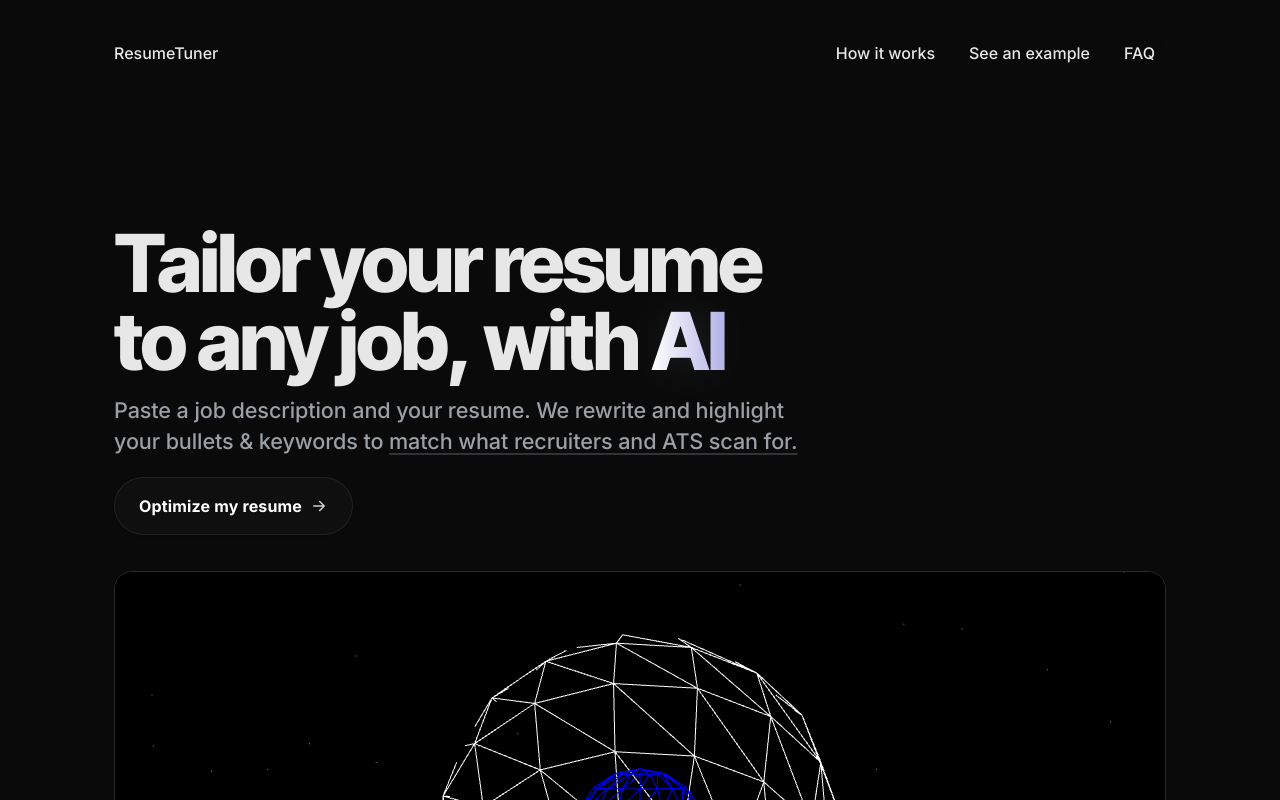
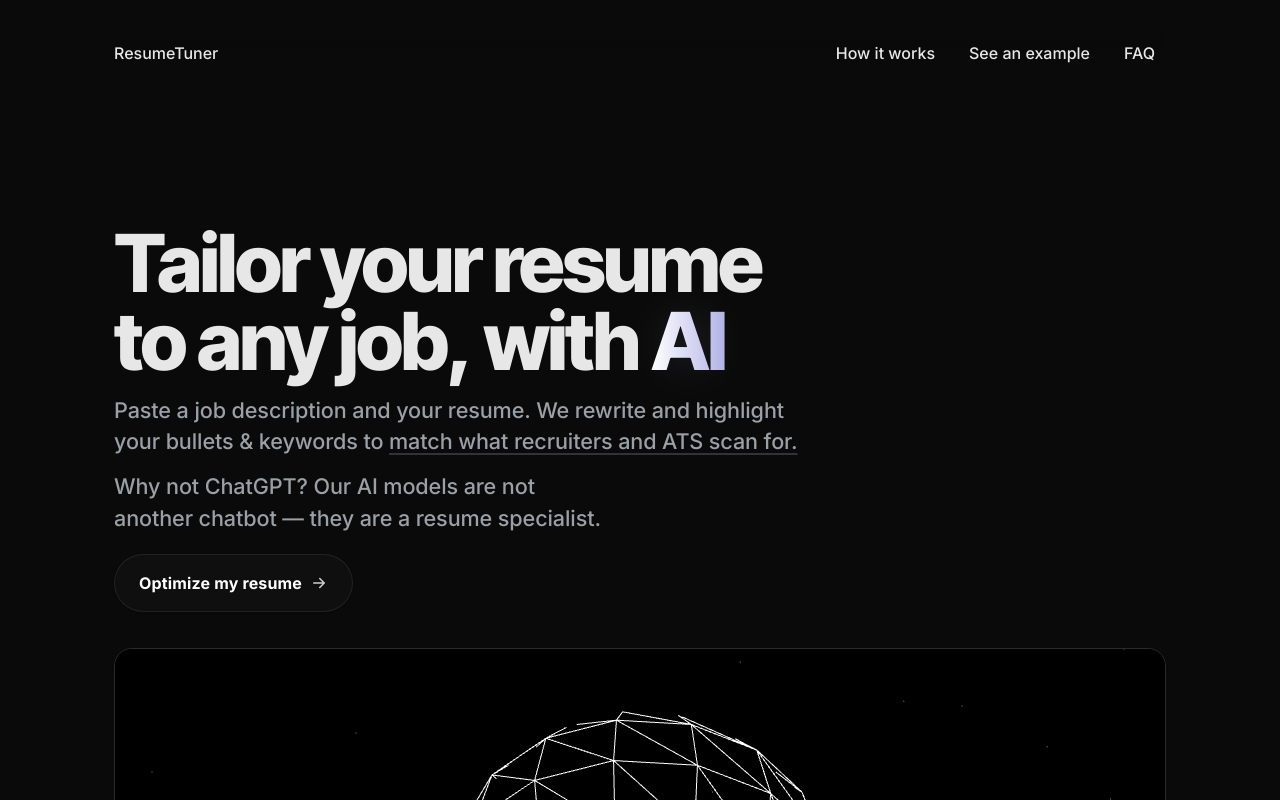
Before and after one commit to 0xCompileError/ResumeTuner, a React (Vite) app in the folder frontend/: page / in a window 1280 px wide. Shown: the top 800 px of the page. Built offline with nearby package versions, Linux system fonts and the light colour scheme; no server answers.

Commit message:
Update App.tsx

```diff
--- a/frontend/src/App.tsx
+++ b/frontend/src/App.tsx
@@ -44,6 +44,9 @@ function Landing() {
           bullets &amp; keywords to
           {" "}
           <mark className="soft-underline">match what recruiters and ATS scan for.</mark>
+        </p>
+        <p className="hero-sub text-balance" aria-label="Why not ChatGPT?">
+          Why not ChatGPT? Our AI models are not another chatbot — they are a resume specialist.
         </p>
         <div className="hero-actions">
           <a
```
